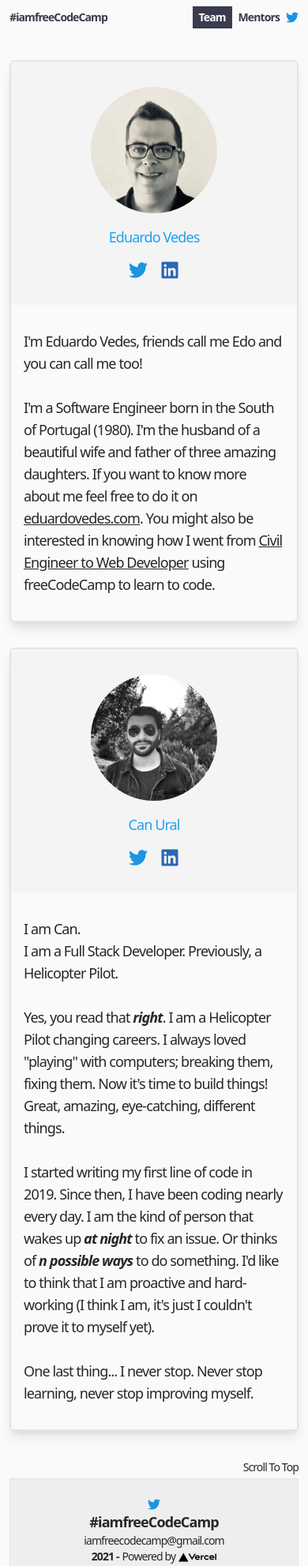
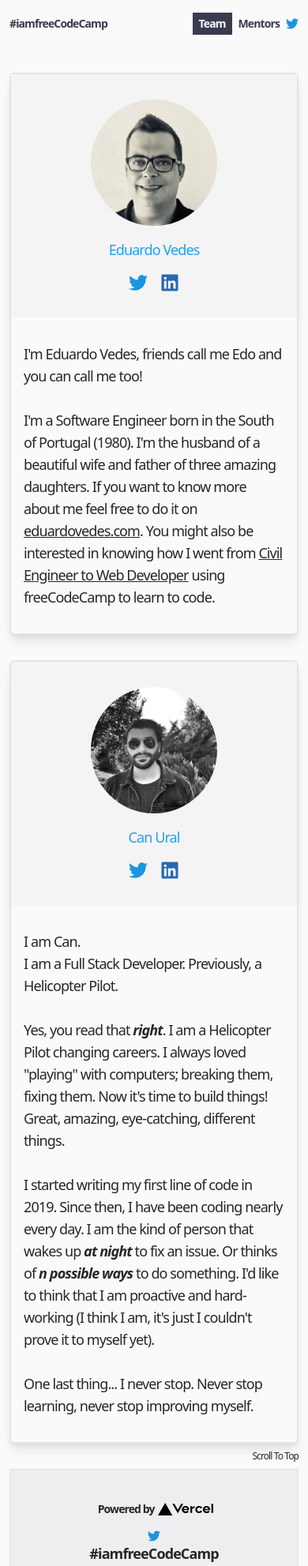
Before and after one commit to varun-tiwari/iamfreecodecamp, a Next.js app: page /team in a window 390 px wide. Shown: the top 1983 px of the page at 79% size. Built offline with nearby package versions, Linux system fonts and the light colour scheme.

Commit message:
feat(frontend): general improvements, vercel requirements

```diff
--- a/components/footer.js
+++ b/components/footer.js
@@ -3,31 +3,35 @@ import { FaTwitter } from 'react-icons/fa';
 const Footer = () => {
   return (
     <footer>
-      <div className="flex justify-end mt-8">
-        <a href="#" className="py-1 text-sm sm:text-lg hover:underline">
+      <div className="h-8 flex justify-end items-center">
+        <a href="#" className="py-1 text-xs sm:text-sm hover:underline">
           Scroll To Top
         </a>
       </div>
-      <div className="flex flex-col items-center p-2 pt-6 bg-gray-500 border">
+      <div className="flex flex-col justify-center items-center p-6 bg-gray-500 border">
         <a
-          href="https://twitter.com/iamfreecodecamp"
           target="_blank"
-          rel="noreferrer noopener">
-          <FaTwitter className="w-4 h-4 sm:w-8 sm:h-8 text-twitter-100 hover:text-twitter-200 transition duration-300 ease-in-out" />
-        </a>
-        <div className="font-bold text-lg">#iamfreeCodeCamp</div>
-        <div className="text-sm">iamfreecodecamp@gmail.com</div>
-        <div className="flex">
-          <div className="font-bold text-sm my-auto mr-1">2021 - </div>
-          <div className="text-sm flex">
-            <span>Powered by</span>
+          rel="noopener noreferrer"
+          href="https://vercel.com?utm_source=iamfreecodecamp&utm_campaign=oss">
+          <div className="flex items-center py-4">
+            <span className="text-sm font-bold mx-1">Powered by</span>
             <img
-              className="w-12 ml-1 relative top-px"
+              className="h-4"
               src="/assets/vercel/logo.svg"
               alt="vercel logo"
             />
           </div>
+        </a>
+        <div>
+          <a
+            href="https://twitter.com/iamfreecodecamp"
+            target="_blank"
+            rel="noreferrer noopener">
+            <FaTwitter className="w-4 h-4 sm:w-8 sm:h-8 text-twitter-100 hover:text-twitter-200 transition duration-300 ease-in-out" />
+          </a>
         </div>
+        <div className="font-bold text-lg">#iamfreeCodeCamp</div>
+        <div className="text-sm">iamfreecodecamp@gmail.com</div>
       </div>
     </footer>
   );
--- a/components/header.js
+++ b/components/header.js
@@ -11,9 +11,9 @@ const NavigationBar = () => {
   const router = useRouter();
   const activeClasses = 'bg-blue-500 text-gray-50';
   return (
-    <div className="text-blue-500 flex items-center justify-between py-2 md:py-4">
+    <div className="text-blue-500 flex items-center justify-between py-4">
       <Link href="/">
-        <a className="font-bold text-sm sm:text-xl md:text-2xl py-1">
+        <a className="font-bold text-sm sm:text-xl md:text-2xl">
           #iamfreeCodeCamp
         </a>
       </Link>
--- a/pages/index.js
+++ b/pages/index.js
@@ -17,7 +17,7 @@ const Title = ({ children }) => {
 const HeaderImage = () => {
   return (
     <img
-      className="border h-48 sm:h-64 lg:h-96  w-full object-cover object-bottom"
+      className="border h-200px sm:h-300px md:h-400px lg:h-500px w-full object-cover object-bottom"
       src="/assets/header/header-image.jpg"
       alt="do something great"
     />
--- a/pages/team.js
+++ b/pages/team.js
@@ -5,7 +5,6 @@ export default function Team() {
   return (
     <Layout>
       <div className=" mt-8 ">
-        {/* Edu */}
         <div className="md:flex border-solid border-2 border-gray-200  rounded-md shadow-lg">
           <div className="bg-gray-100 p-8 w-full md:w-5/12 lg:w-2/5 xl:w-1/4 ">
             <img
@@ -58,7 +57,6 @@ export default function Team() {
           </div>
         </div>
 
-        {/* Can */}
         <div className="md:flex border-solid border-2 border-gray-200  rounded-md shadow-lg mt-8">
           <div className="bg-gray-100 p-8 w-full md:w-5/12 lg:w-2/5 xl:w-1/4 ">
             <img
--- a/tailwind.config.js
+++ b/tailwind.config.js
@@ -4,7 +4,14 @@ module.exports = {
   purge: ['./pages/**/*.js', './components/**/*.js'],
   darkMode: false, // or 'media' or 'class'
   theme: {
-    extend: {},
+    extend: {
+      height: {
+        '200px': '200px',
+        '300px': '300px',
+        '400px': '400px',
+        '500px': '500px'
+      }
+    },
     colors: {
       blue: {
         ...colors.blue,
```
Also changed, not shown: 1 other file (tests, documents, lock files or other folders).
